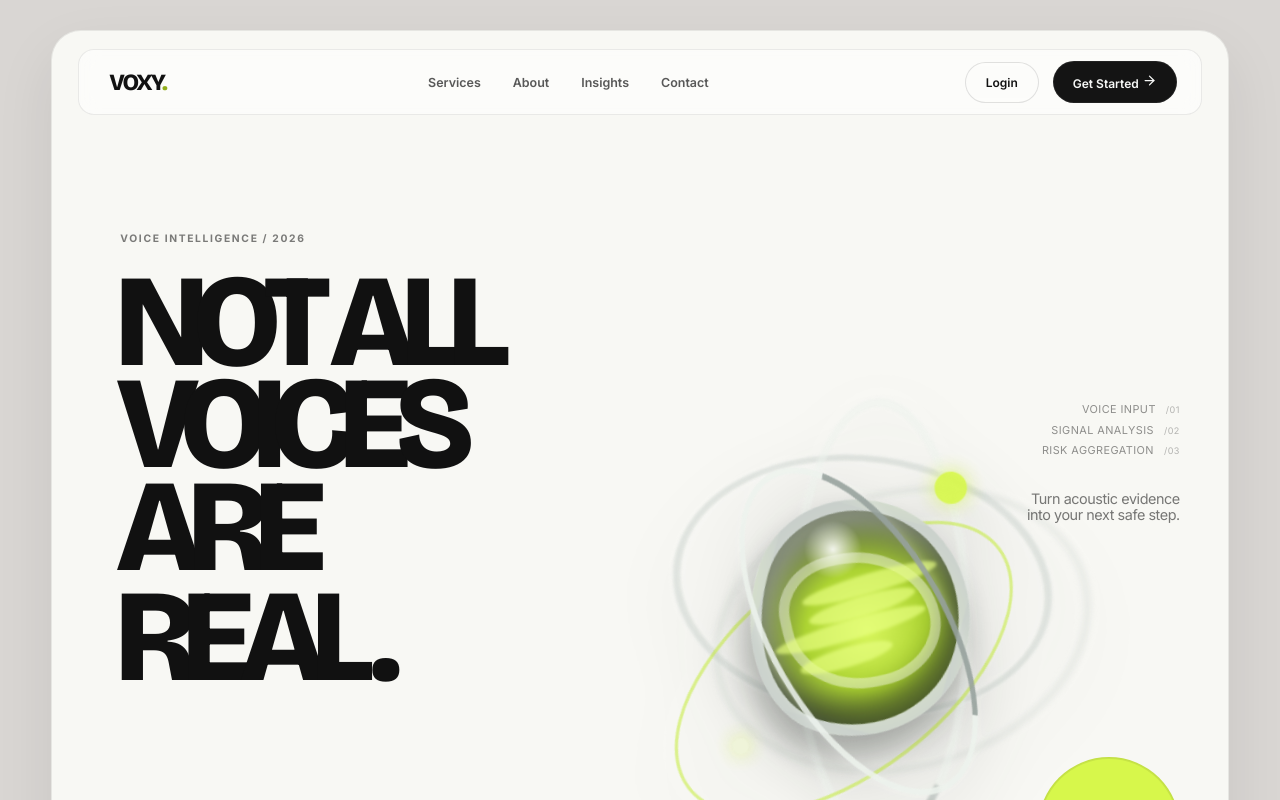
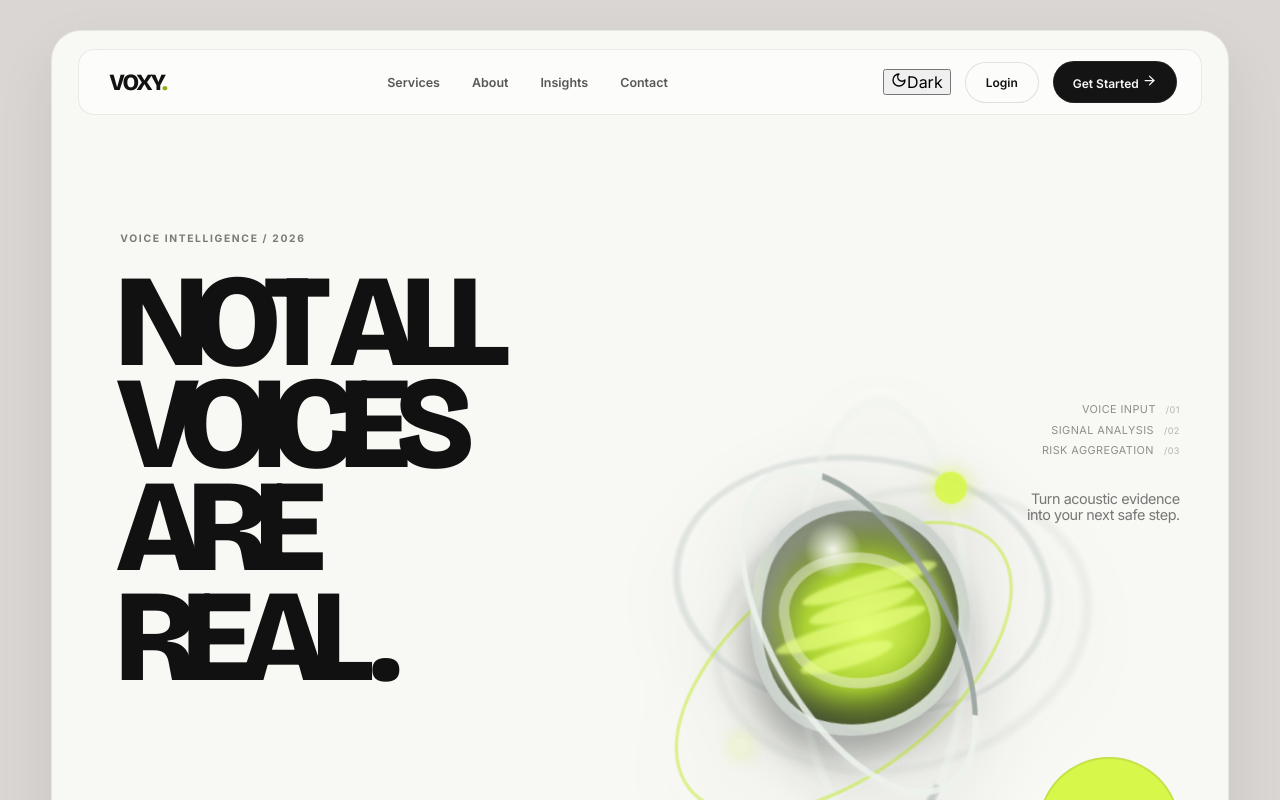
Before and after one commit to pradyxn/VOXY-Not-All-Voices-are-Real, a Next.js app in the folder frontend/: page / in a window 1280 px wide. Shown: the top 800 px of the page. Built offline with nearby package versions, Linux system fonts and the light colour scheme; no server answers.

Commit message:
Add light and dark theme switcher

```diff
--- a/frontend/app/page.tsx
+++ b/frontend/app/page.tsx
@@ -1,7 +1,7 @@
 "use client";
 
 import { useEffect, useState } from "react";
-import { AlertTriangle, ArrowRight, Check, FileAudio, LockKeyhole, Mic, Play, ShieldCheck, Upload, Waves, X } from "lucide-react";
+import { AlertTriangle, ArrowRight, Check, FileAudio, LockKeyhole, Mic, Moon, Play, ShieldCheck, Sun, Upload, Waves, X } from "lucide-react";
 
 const API = process.env.NEXT_PUBLIC_API_URL || "http://localhost:8000";
 
@@ -43,6 +43,7 @@ export default function Home() {
   const [callOpen, setCallOpen] = useState(false);
   const [verification, setVerification] = useState(false);
   const [activeStep, setActiveStep] = useState(0);
+  const [theme, setTheme] = useState<"light" | "dark">("light");
 
   useEffect(() => {
     const items = document.querySelectorAll(".reveal");
@@ -52,6 +53,13 @@ export default function Home() {
     items.forEach((item) => observer.observe(item));
     return () => observer.disconnect();
   }, []);
+
+  useEffect(() => {
+    document.documentElement.style.colorScheme = theme;
+    return () => {
+      document.documentElement.style.colorScheme = "light";
+    };
+  }, [theme]);
 
   async function analyzeFile(file?: File) {
     if (!file) return;
@@ -78,7 +86,7 @@ export default function Home() {
   const title = busy ? "Analyzing..." : result.status === "suspicious" ? "Elevated signal" : result.status === "human" ? "Lower signal" : "Needs context";
 
   return (
-    <main className="vxy-shell">
+    <main className={`vxy-shell theme-${theme}`}>
       <div className="vxy-frame">
         <header className="vxy-header">
           <nav className="vxy-nav" aria-label="Main navigation">
@@ -90,6 +98,10 @@ export default function Home() {
               <button onClick={() => setModal("contact")}>Contact</button>
             </div>
             <div className="vxy-nav-actions">
+              <button className="theme-toggle" onClick={() => setTheme(theme === "light" ? "dark" : "light")} aria-label={`Switch to ${theme === "light" ? "dark" : "light"} theme`} aria-pressed={theme === "dark"}>
+                {theme === "light" ? <Moon size={16} /> : <Sun size={16} />}
+                <span>{theme === "light" ? "Dark" : "Light"}</span>
+              </button>
               <button className="vxy-pill secondary" onClick={() => setModal("login")}>Login</button>
               <button className="vxy-pill primary" onClick={() => scrollToSection("analyze")}>Get Started <ArrowRight size={15} /></button>
             </div>
```
